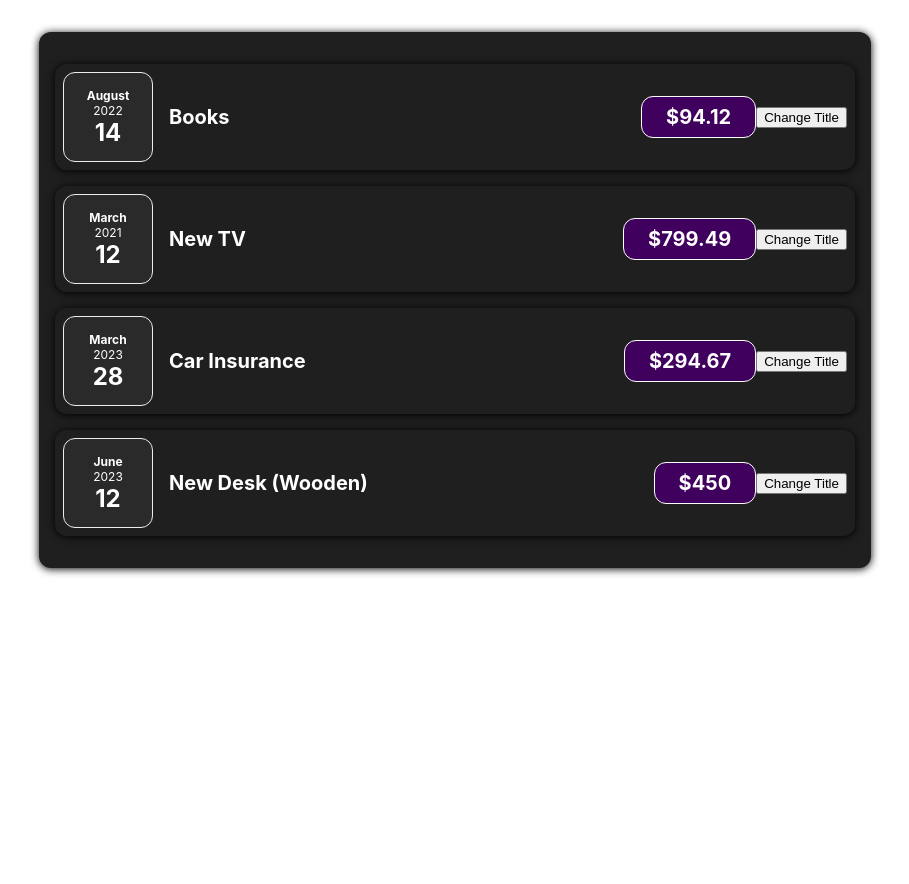
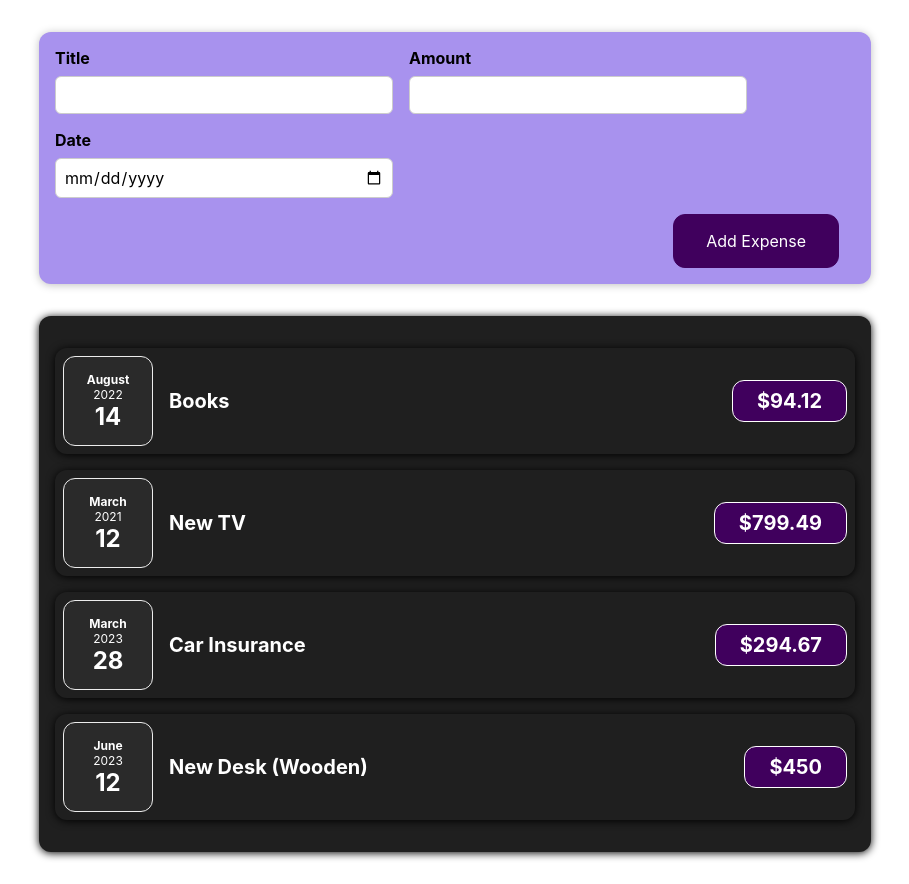
Before and after one commit to diyatandel1312/react-concept, a React (Create React App) app: page / in a window 1280 px wide. Shown: the whole page, without its empty margins (185-1094 px from the left). Before the commit the page ends 800 px from the top, so only its background shows below. Built offline with nearby package versions, Linux system fonts and the light colour scheme.

Commit message:
form control

```diff
--- a/src/App.js
+++ b/src/App.js
@@ -1,14 +1,20 @@
 import logo from './logo.svg';
 import './App.css';
 import Expense from './components/Expenses/Expenses';
+import NewExpense from './components/NewExpense/NewExpense';
 
 
 const App = () => {
 
+  const addExpenseHandler = expense => {
+    console.log('In App.js');
+    console.log(expense);
+  }
 
   return (
     <div>
-   <Expense />
+      <NewExpense onAddExpense={addExpenseHandler} />
+      <Expense />
     </div>
   );
 }
--- a/src/components/Expenses/ExpenseItem.js
+++ b/src/components/Expenses/ExpenseItem.js
@@ -19,7 +19,7 @@ const ExpenseItem = (props) => {
         <h2>{title}</h2>
         <div className="expense-item__price">${props.amount}</div>
         </div>
-        <button onClick={clickHandler}>Change Title</button>
+        {/* <button onClick={clickHandler}>Change Title</button> */}
         </Card>
     )
 }
--- /dev/null
+++ b/src/components/NewExpense/ExpenseForm.css
@@ -0,0 +1,26 @@
+.new-expense__controls {
+    display: flex;
+    flex-wrap: wrap;
+    gap: 1rem;
+    margin-bottom: 1rem;
+    text-align: left;
+  }
+
+  .new-expense__control label {
+    font-weight: bold;
+    margin-bottom: 0.5rem;
+    display: block;
+  }
+
+  .new-expense__control input {
+    font: inherit;
+    padding: 0.5rem;
+    border-radius: 6px;
+    border: 1px solid #ccc;
+    width: 20rem;
+    max-width: 100%;
+  }
+
+  .new-expense__actions {
+    text-align: right;
+  }
--- /dev/null
+++ b/src/components/NewExpense/ExpenseForm.js
@@ -0,0 +1,83 @@
+import React, { useState } from "react";
+import './ExpenseForm.css';
+
+const ExpenseForm = (props) => {
+
+const[enteredTilte,setEnteredTitle] = useState('');
+const[enteredAmount,setEnteredAmount] = useState('');
+const[enteredDate , setEnteredDate] = useState('');
+
+// const[userInput ,setUserInput] = useState({
+//     enteredTitle:'',
+//     enteredAmount:'',
+//     enteredDate:'',
+// });
+
+const tilteChangeHandler = (event) => {
+   setEnteredTitle(event.target.value);
+//    setUserInput({
+//     ...userInput,
+//     enteredTitle:event.target.value,
+//    })
+//    setUserInput((prevState) => {
+//     return {...prevState, enteredTitle:event.target.value};
+
+//    });
+}
+
+const  amountChangeHandler = (event) => {
+    setEnteredAmount(event.target.value);
+    // setUserInput({
+    //     ...userInput,
+    //     enteredAmount:event.target.value,
+    // })
+}
+
+const dateChangeHandler = (event) => {
+    setEnteredDate(event.target.value);
+    // setUserInput({
+    //     ...userInput,
+    //     enteredDate:event.target.value,
+    // })
+}
+
+const submitHandler = (event) => {
+    event.preventDefault();
+
+    const expenseData = {
+        title: enteredTilte,
+        amount:enteredAmount,
+        Date:new Date(enteredDate)
+    };
+    props.onSaveExpenseData(expenseData);
+    setEnteredTitle("");
+    setEnteredAmount("");
+    setEnteredDate("");
+}
+
+    return(
+        <div>
+        <form onSubmit={submitHandler}>
+            <div className="new-expense__controls">
+                <div className="new-expense__control">
+                    <label>Title</label>
+                    <input type="text" value={enteredTilte} onChange={tilteChangeHandler} />
+                </div>
+                <div className="new-expense__control">
+                    <label>Amount</label>
+                    <input type="number" value={enteredAmount} onChange={amountChangeHandler}/>
+                </div>
+                <div className="new-expense__control">
+                    <label>Date</label>
+                    <input type="date" min="2021-01-01" max="2023-12-31" value={enteredDate} onChange={dateChangeHandler}/>
+                </div>
+                </div>
+                <div className="new-expense__actions">
+                 <button type="submit">Add Expense</button>
+                </div>
+        </form>
+        </div>
+    );
+}
+
+export default ExpenseForm;
--- /dev/null
+++ b/src/components/NewExpense/NewExpense.css
@@ -0,0 +1,38 @@
+.new-expense {
+    background-color: #a892ee;
+    padding: 1rem;
+    margin: 2rem auto;
+    width: 50rem;
+    max-width: 95%;
+    border-radius: 12px;
+    text-align: center;
+    box-shadow: 0 1px 8px rgba(0, 0, 0, 0.25);
+  }
+
+  .new-expense button {
+    font: inherit;
+    cursor: pointer;
+    padding: 1rem 2rem;
+    border: 1px solid #40005d;
+    background-color: #40005d;
+    color: white;
+    border-radius: 12px;
+    margin-right: 1rem;
+  }
+
+  .new-expense button:hover,
+  .new-expense button:active {
+    background-color: #510674;
+    border-color: #510674;
+  }
+
+  .new-expense button.alternative {
+    color: #220131;
+    border-color: transparent;
+    background-color: transparent;
+  }
+
+  .new-expense button.alternative:hover,
+  .new-expense button.alternative:active {
+    background-color: #ddb3f8;
+  }
--- a/src/components/NewExpense/NewExpense.js
+++ b/src/components/NewExpense/NewExpense.js
@@ -1,9 +1,20 @@
 import React from "react";
+import './NewExpense.css';
+import ExpenseForm from "./ExpenseForm";
 
-const NewExpense = () => {
+const NewExpense = (props) => {
+
+  const saveExpenseDataHandler = (enteredExpenseData) =>{
+   const  expenseData = {
+    ...enteredExpenseData,
+    id: Math.random().toString()
+   }
+    props.onAddExpense(expenseData);
+  }
+
     return(
-       <div>
-
+       <div className="new-expense">
+      <ExpenseForm onSaveExpenseData={saveExpenseDataHandler} />
        </div>
     );
 
```
